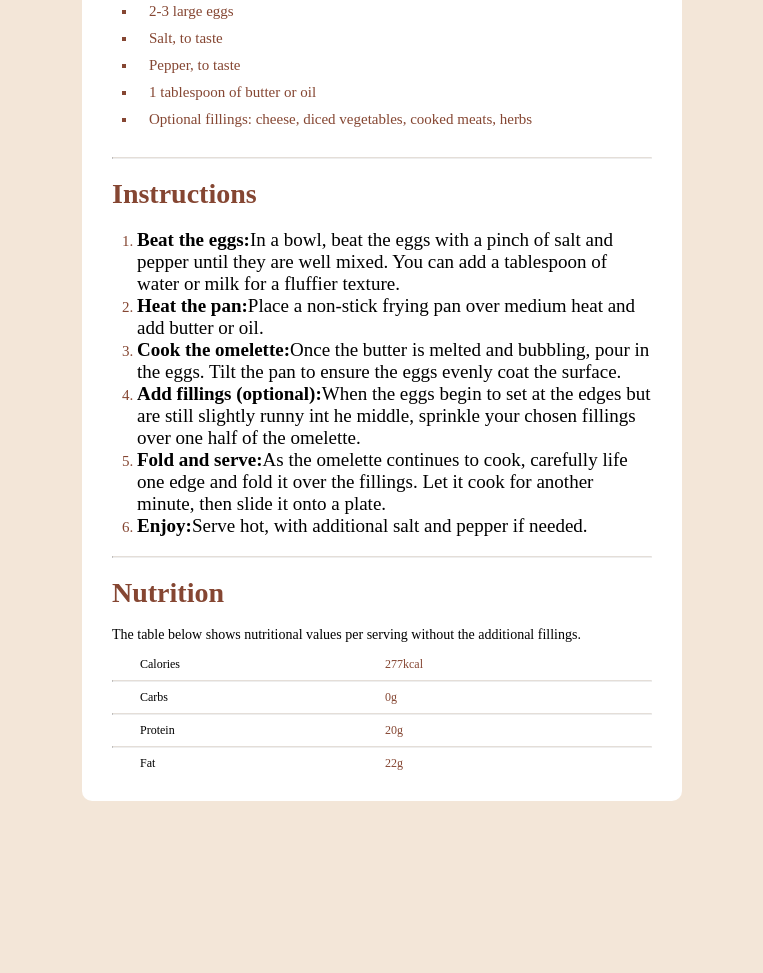
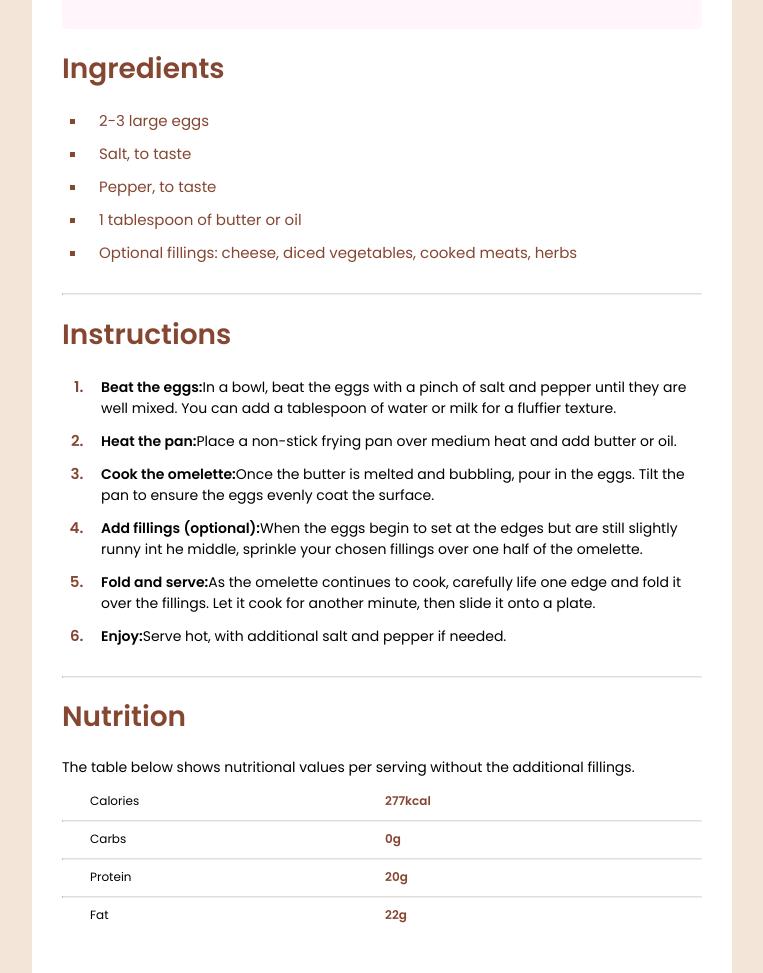
Before and after one commit to Lifes-Tough/Recipe-Page, a plain HTML site: page index.html in a window 1280 px wide. Shown: the part 647-1620 px from the top of the page, without its empty margins (258-1021 px from the left). Before the commit the page ends 1456 px from the top, so only its background shows below. Drawn offline with Linux system fonts and the light colour scheme.

Commit message:
made numbers of ordered list bold and made changes to paddings

```diff
--- a/index.html
+++ b/index.html
@@ -62,7 +62,7 @@
           Calories
         </div>
         <div class="column2">
-          277kcal
+          <b>277kcal</b>
         </div>
       </div>
       <hr>
@@ -72,7 +72,7 @@
           Carbs
         </div>
         <div class="column2">
-          0g
+          <b>0g</b>
         </div>
       </div>
       <hr>
@@ -82,7 +82,7 @@
           Protein
         </div>
         <div class="column2">
-          20g
+          <b>20g</b>
         </div>
       </div>
       <hr>
@@ -92,7 +92,7 @@
           Fat
         </div>
         <div class="column2" style="color: hsl(14, 45%, 36%)">
-          22g
+          <b>22g</b>
         </div>
       </div>
     </div>
--- a/style.css
+++ b/style.css
@@ -1,8 +1,8 @@
-@import url('https://fonts.googleapis.com/css2?family=Poppins:wght@300;400;500;600;700;800;900&display=swap');
+@import url('https://fonts.googleapis.com/css2?family=Poppins:wght@400;500;600&display=swap');
 
 *{
     box-sizing: border-box;
-    font: 'Poppins', sans-serif;
+    font-family: 'Poppins', sans-serif;
 }
 
 body{
@@ -12,8 +12,8 @@ body{
 .card{
     margin: auto;
     background-color: white;
-    max-width: 600px;
-    max-height: 2000px;
+    width: 700px;
+    height: 2000px;
     padding: 30px;
     border-radius: 10px;
 }
@@ -58,11 +58,18 @@ ul li.ing{
     padding-left: 12px;
 }
 
+ol li.ins{
+    padding-bottom: 10px;
+    font-size: 14px;
+    padding-left: 14px;
+}
+
 ol li.ins::marker{
     color: hsl(14, 45%, 36%);
     font-size: 19px;;
     font-size: 15px;
     padding-bottom: 15px;
+    font-weight: bold;
 }
 
 .preparation{
@@ -102,7 +109,7 @@ hr{
 .container{
     width: 100%;
     font-size: 12px;
-    padding-bottom: 15px;
+    padding-bottom: 20px;
 }
 
 .column1{
```
